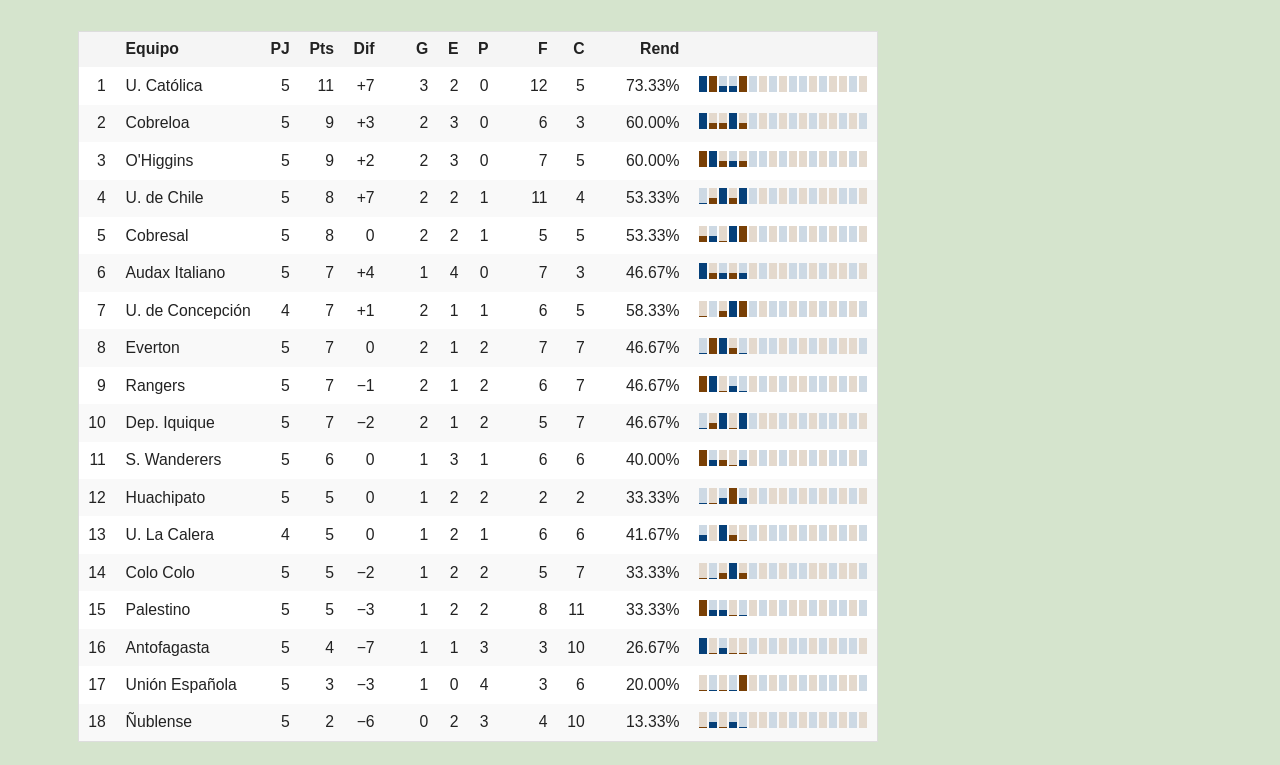
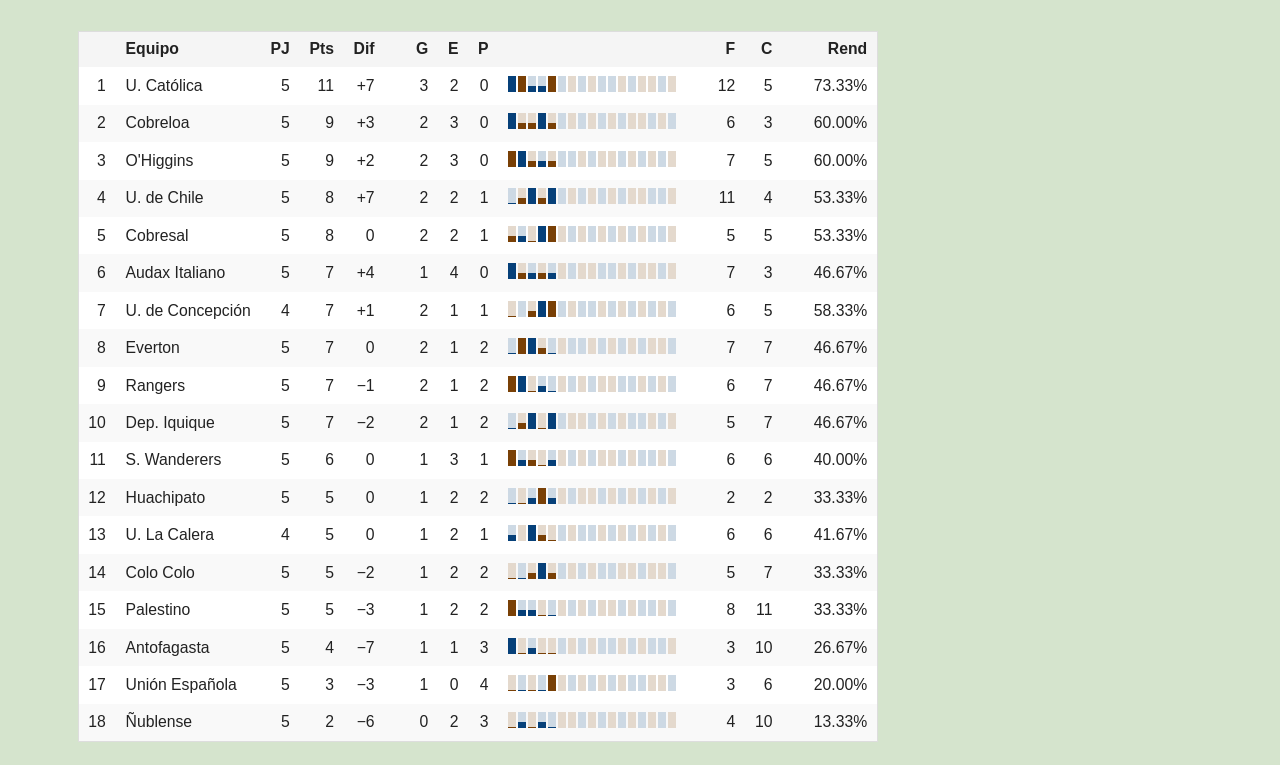
Before and after one commit to rbonvall/torneo, a plain HTML site: page app/index.html at #/stats in a window 1280 px wide. Shown: the part 48-813 px from the top of the page. Drawn offline with Linux system fonts and the light colour scheme.

Commit message:
Reorder columns

```diff
--- a/app/partials/stats.html
+++ b/app/partials/stats.html
@@ -10,10 +10,10 @@
       <th class="number-cell first-of-group">G</th>
       <th class="number-cell">E</th>
       <th class="number-cell">P</th>
+      <th class=""></th>
       <th class="number-cell first-of-group">F</th>
       <th class="number-cell">C</th>
       <th class="number-cell first-of-group">Rend</th>
-      <th class="first-of-group"></th>
     </tr>
   </thead>
   <tbody>
@@ -27,11 +27,6 @@
       <td class="number-cell first-of-group" ng-bind="stats[team].matches.won"></td>
       <td class="number-cell"                ng-bind="stats[team].matches.drawn"></td>
       <td class="number-cell"                ng-bind="stats[team].matches.lost"></td>
-
-      <td class="number-cell first-of-group" ng-bind="stats[team].goals.for_"></td>
-      <td class="number-cell"                ng-bind="stats[team].goals.against"></td>
-
-      <td class="number-cell first-of-group" ng-bind="stats[team].rend() | percent"></td>
       <td class="graph-cell">
         <svg xmlns="http://www.w3.org/2000/svg" width="{{ 10 * nrMatchdays - 2 }}" height="16">
           <g>
@@ -50,6 +45,11 @@
           </g>
         </svg>
       </td>
+
+      <td class="number-cell first-of-group" ng-bind="stats[team].goals.for_"></td>
+      <td class="number-cell"                ng-bind="stats[team].goals.against"></td>
+
+      <td class="number-cell first-of-group" ng-bind="stats[team].rend() | percent"></td>
       <!-- <td> -->
       <!--   <span data&#45;ng&#45;repeat="m in matchesByTeam[team]">{{ infoFor(team, m).pts }}</span> -->
       <!-- </td> -->
```
